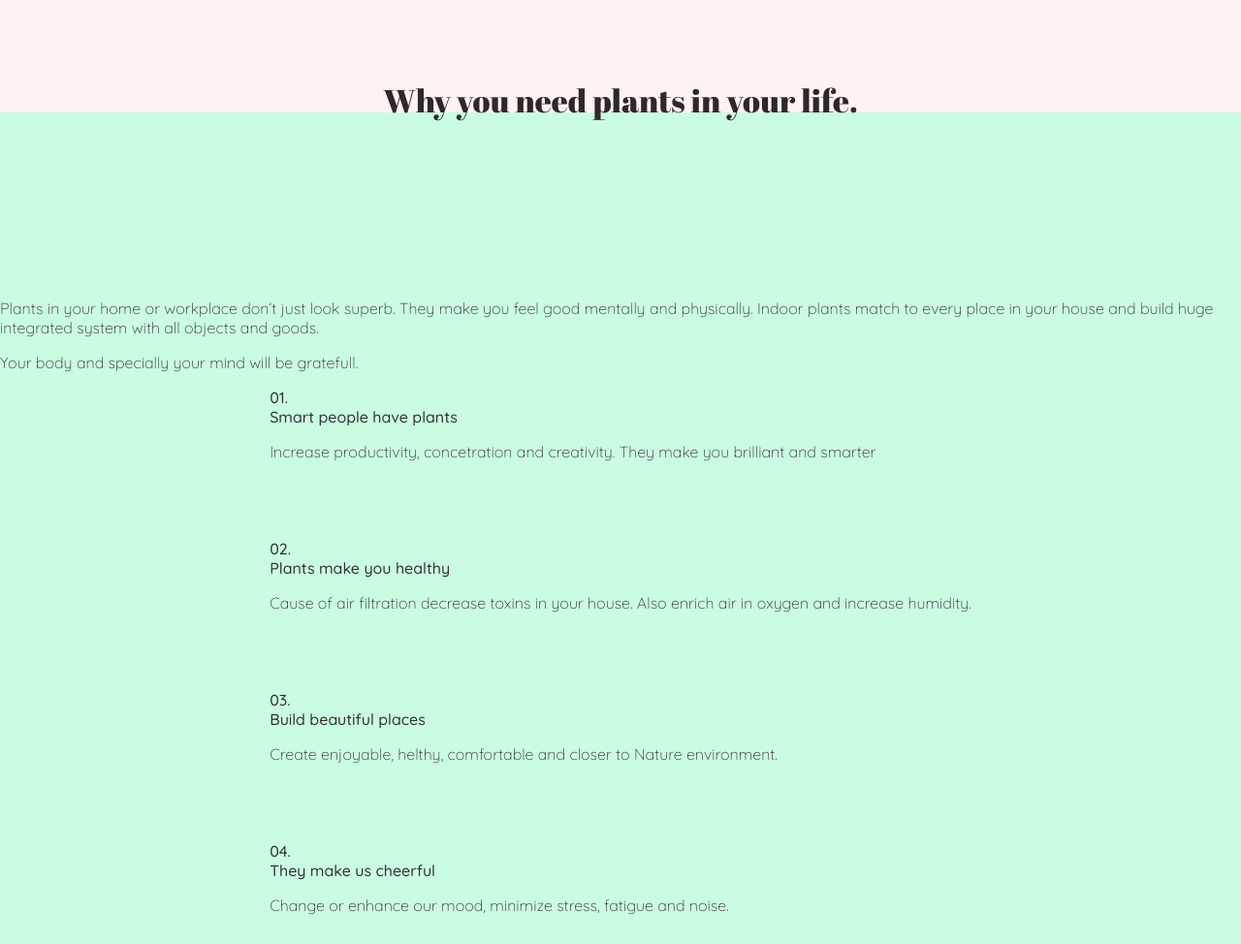
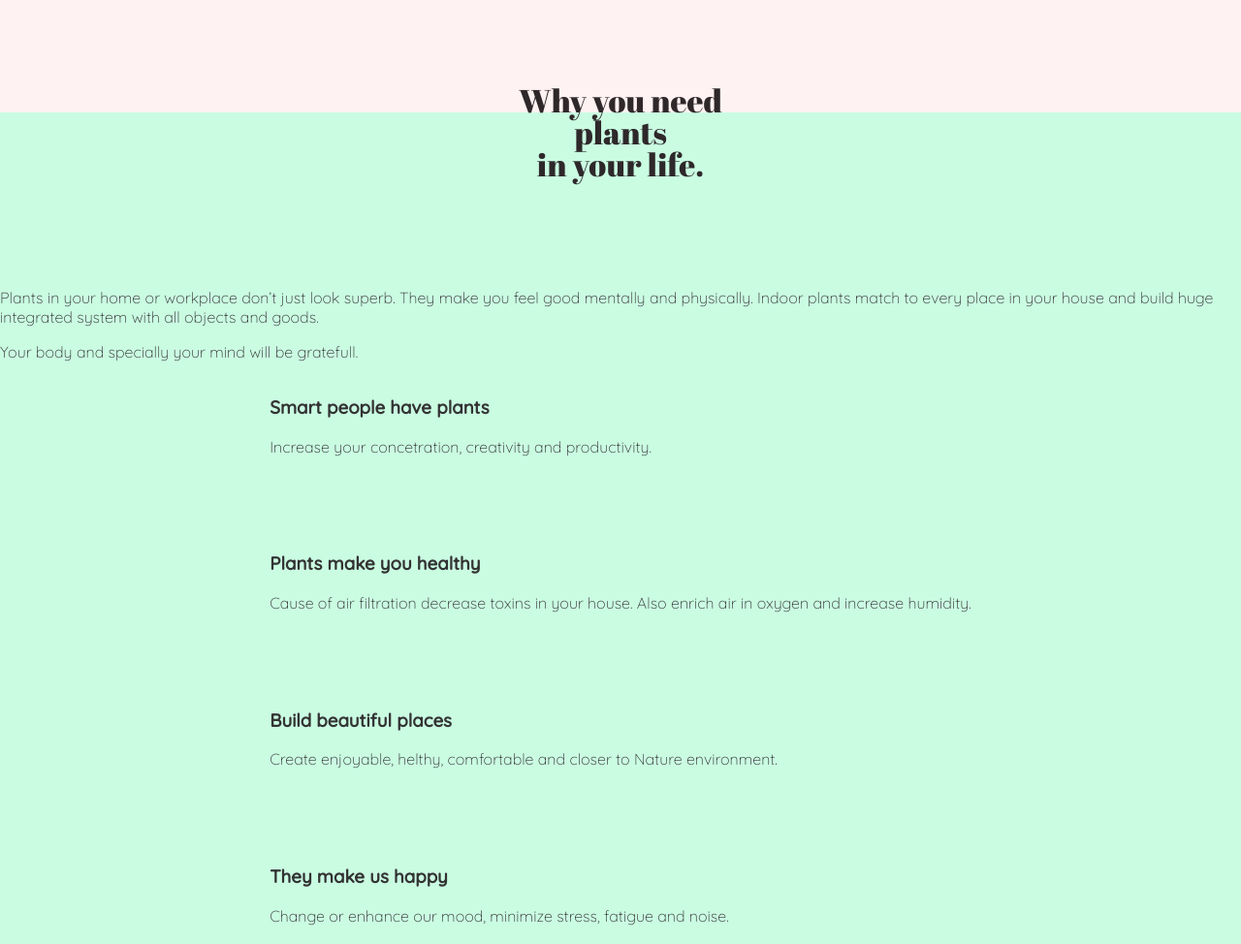
Before and after one commit to kodowicz/fullPage, a plain HTML site: page index.html in a window 1280 px wide. Shown: the part 1120-2094 px from the top of the page at 97% size. Drawn offline with Linux system fonts and the light colour scheme.

Commit message:
reorganized elements in benefits section

```diff
--- a/index.html
+++ b/index.html
@@ -185,9 +185,11 @@
       <!-- ~~~~~~~~~~    benefits    ~~~~~~~~~~ -->
       <section class="benefits">
         <h2 class="title title--left">
-          <div class="title-line">Why you need plants</div>
-          <div class="title-line">in your life.</div>
+          <div>Why you need</div>
+          <div>plants</div>
+          <div>in your life.</div>
         </h2>
+
         <div class="benefits__text-wrapper">
           <p class="benefits__text">
             Plants in your home or workplace don’t just look superb. They make
@@ -195,55 +197,37 @@
             place in your house and build huge integrated system with all objects
             and goods.
           </p>
-          <p class="benefits__text text--strong">
+          <p class="benefits__text benefits__text--bold">
             Your body and specially your mind will be gratefull.
           </p>
         </div>
 
         <div class="benefits__points">
           <div class="benefit">
-            <div class="benefit__heading">
-              <p class="benefit-number">01.</p>
-              <br>
-              <p class="benefit-title">Smart people have plants</p>
-            </div>
+            <h3 class="benefit__title">Smart people have plants</h3>
             <p class="benefit__text">
-              Increase productivity, concetration and creativity.
-              They make you brilliant and smarter
+              Increase your concetration, creativity and productivity.
           </div>
           <div class="benefit">
-            <div class="benefit__heading">
-              <p class="benefit-number">02.</p>
-              <br>
-              <p class="benefit-title">Plants make you healthy</p>
-            </div>
+            <h3 class="benefit__title">Plants make you healthy</h3>
             <p class="benefit__text">
               Cause of air filtration decrease toxins in your house. Also enrich
               air in oxygen and increase humidity.
             </p>
           </div>
           <div class="benefit">
-            <div class="benefit__heading">
-              <p class="benefit-number">03.</p>
-              <br>
-              <p class="benefit-title">Build beautiful places</p>
-            </div>
+            <h3 class="benefit__title">Build beautiful places</h3>
             <p class="benefit__text">
               Create enjoyable, helthy, comfortable and closer to Nature environment.
             </p>
           </div>
           <div class="benefit">
-            <div class="benefit__heading">
-              <p class="benefit-number">04.</p>
-              <br>
-              <p class="benefit-title">They make us cheerful</p>
-            </div>
+            <h3 class="benefit__title">They make us happy</h3>
             <p class="benefit__text">
               Change or enhance our mood, minimize stress, fatigue and noise.
             </p>
           </div>
         </div>
-
       </section>
 
       <!-- ~~~~~~~~~~  inspiration   ~~~~~~~~~~ -->
```
